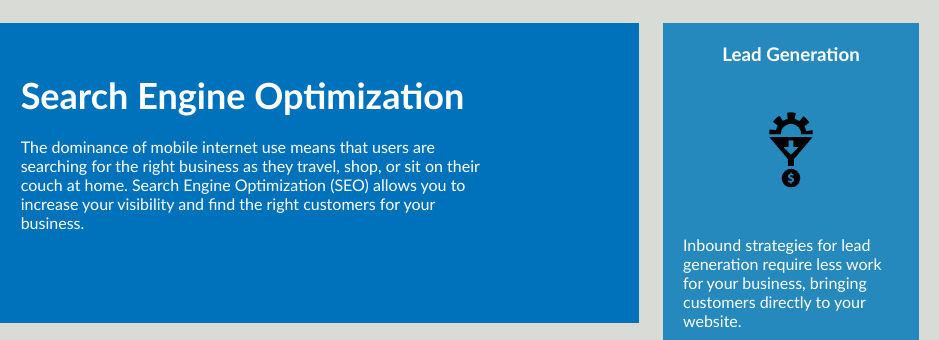
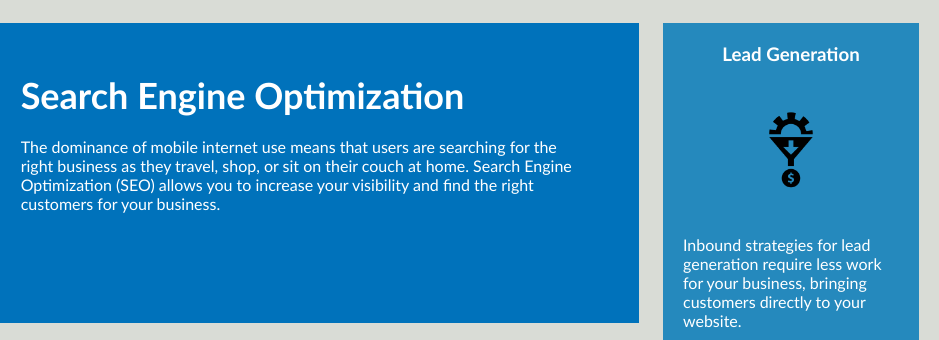
Before and after one commit to blairyoung15/horiseonchallenge, a plain HTML site: page index.html in a window 1280 px wide. Shown: the part 899-1239 px from the top of the page, 341-1280 px from the left. Drawn offline with Linux system fonts and the light colour scheme.

Commit message:
rearranged p and a elements, added text overflow to content section

```diff
--- a/assets/css/style.css
+++ b/assets/css/style.css
@@ -7,6 +7,15 @@
 body {
     background-color: #d9dcd6;
     font-family: 'Gill Sans', 'Gill Sans MT', Calibri, 'Trebuchet MS', sans-serif;
+}
+
+a {
+    color: #ffffff;
+    text-decoration: none;
+}
+
+p {
+    font-size: 16px;
 }
 
 /* Header styles */
@@ -25,11 +34,6 @@ header h1 {
 
 header h1 .seo {
     color: #d9dcd6;
-}
-
-header a {
-    color: #ffffff;
-    text-decoration: none;
 }
 
 header nav {
@@ -66,10 +70,6 @@ footer h2 {
 
 /* footer styles end */
 
-p {
-    font-size: 16px;
-}
-
 /* hero section style start */
 
 .hero {
@@ -98,10 +98,7 @@ p {
     width: 75%;
     display: inline-block;
     margin-left: 20px;
-}
-
-.content p {
-     width: 88%
+    overflow: auto;
 }
 
 .content-body {
```
